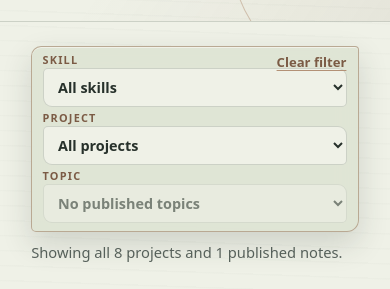
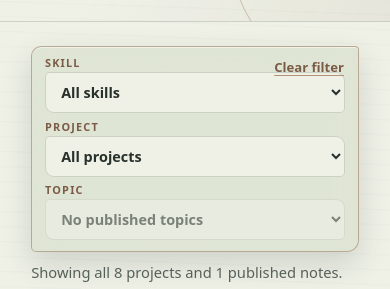
Before and after one commit to wermarter/wermarter.github.io, an Astro site: page /projects in a window 390 px wide. Shown: the part 305-594 px from the top of the page. Built offline with nearby package versions, Linux system fonts and the light colour scheme; Astro itself is replaced by a stand-in of ours; a web font is replaced by a local one.

Commit message:
Restore project filter control spacing

```diff
--- a/src/pages/projects.astro
+++ b/src/pages/projects.astro
@@ -172,8 +172,8 @@ const topics = [...new Set(posts.flatMap((post) => post.data.tags.filter((tag) =
     display: grid;
     grid-template-columns: repeat(3, minmax(0, 1fr)) auto;
     align-items: end;
-    gap: .55rem;
-    padding: .5rem .65rem;
+    gap: .65rem;
+    padding: .7rem .8rem;
     border: 1px solid color-mix(in srgb, var(--bark-soft) 55%, var(--line));
     border-radius: 10px 4px 12px 5px;
     background: color-mix(in srgb, var(--paper-deep) 94%, transparent);
@@ -186,7 +186,7 @@ const topics = [...new Set(posts.flatMap((post) => post.data.tags.filter((tag) =
   .reference-filter label {
     display: grid;
     min-width: 0;
-    gap: .15rem;
+    gap: .2rem;
   }
 
   .reference-filter label > span {
@@ -202,8 +202,8 @@ const topics = [...new Set(posts.flatMap((post) => post.data.tags.filter((tag) =
     width: 100%;
     min-width: 0;
     max-width: 100%;
-    min-height: 2.4rem;
-    padding: .28rem 2.1rem .28rem .65rem;
+    min-height: 2.55rem;
+    padding: .35rem 2.2rem .35rem .7rem;
     border: 1px solid var(--line);
     border-radius: 5px 9px 5px 9px;
     background: var(--paper);
@@ -226,8 +226,8 @@ const topics = [...new Set(posts.flatMap((post) => post.data.tags.filter((tag) =
     display: inline-flex;
     align-items: center;
     justify-content: center;
-    min-height: 2.4rem;
-    padding-inline: .65rem;
+    min-height: 2.55rem;
+    padding-inline: .8rem;
     border: 1px solid transparent;
     color: var(--bark);
     font-size: .82rem;
@@ -296,15 +296,15 @@ const topics = [...new Set(posts.flatMap((post) => post.data.tags.filter((tag) =
       position: relative;
       top: auto;
       grid-template-columns: 1fr;
-      gap: .4rem;
+      gap: .55rem;
     }
 
     .reference-filter__clear {
       position: absolute;
-      top: .25rem;
-      right: .65rem;
-      min-height: 1.5rem;
-      padding: 0;
+      top: .45rem;
+      right: .8rem;
+      min-height: 1.75rem;
+      padding: .15rem 0;
     }
 
     .reference-results__heading {
```
